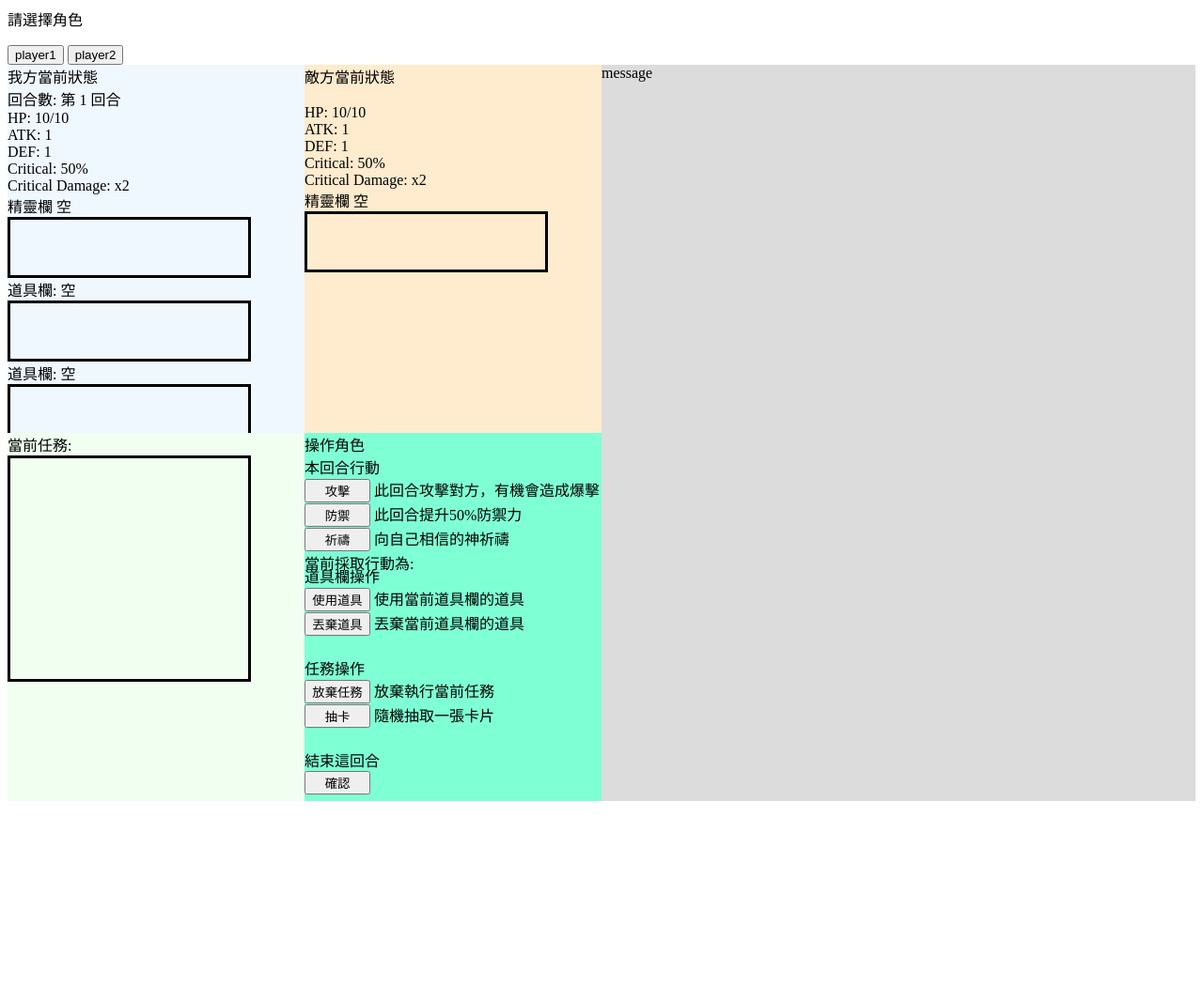
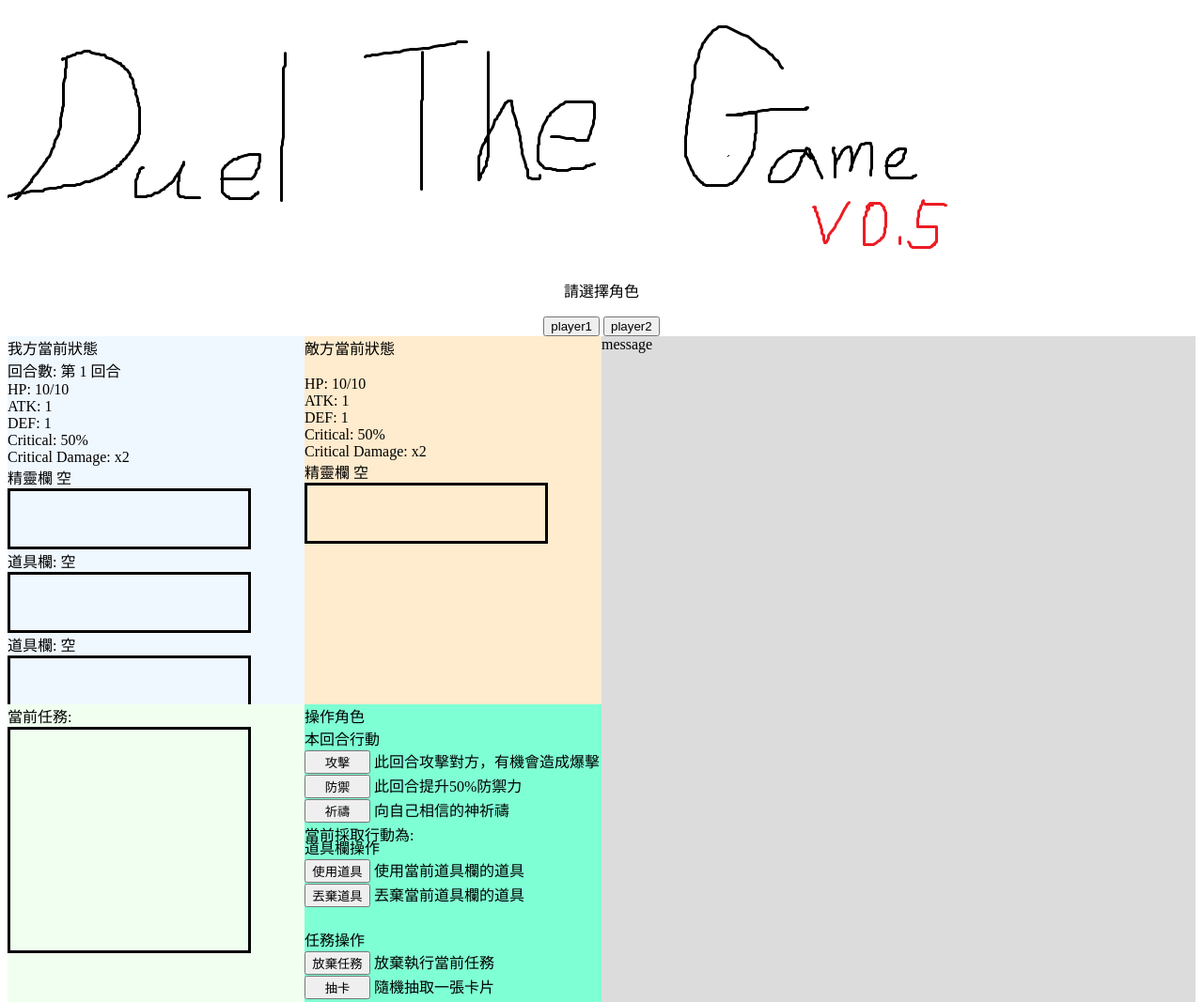
Before and after one commit to littleCube2019/Duel_game, a website: page main.html in a window 1280 px wide. Shown: the top 1067 px of the page at 94% size. Before the commit the page ends 895 px from the top, so only its background shows below. Drawn offline with nearby package versions, Linux system fonts and the light colour scheme; no server answers.

Commit message:
add begining banner

```diff
--- a/main.html
+++ b/main.html
@@ -468,14 +468,21 @@
 	<!-- choose item pop out window ============================================================== -->
 
 
+	<!-- choose player initial window============================================================= -->
 
 
 
 	<div id="choose_pl">
-		<p id="pl">請選擇角色</p>
-		<button id="pl1">player1</button>
-      	<button id="pl2">player2</button>
+		<img src="v0.5banner.PNG" >
+		<div style="text-align: center">
+			<p id="pl">請選擇角色</p>
+			<button id="pl1">player1</button>
+	      	<button id="pl2">player2</button>
+      	</div>
 	</div>
+
+
+	<!-- choose player initial window============================================================= -->
 
 
 	<!-- Display section below -->
```
Also changed, not shown: public/v0.5banner.PNG (added), 封面圖草稿.png (added).
